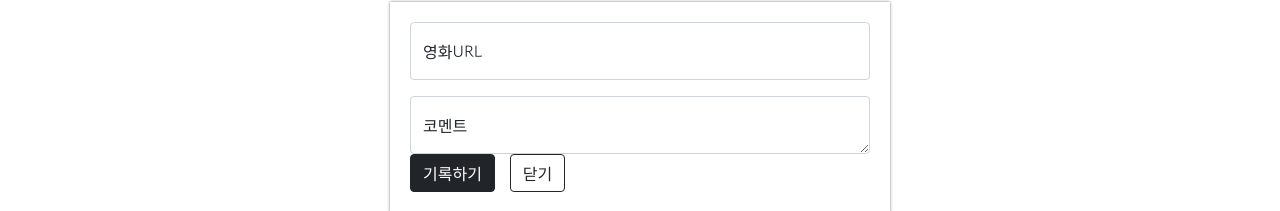
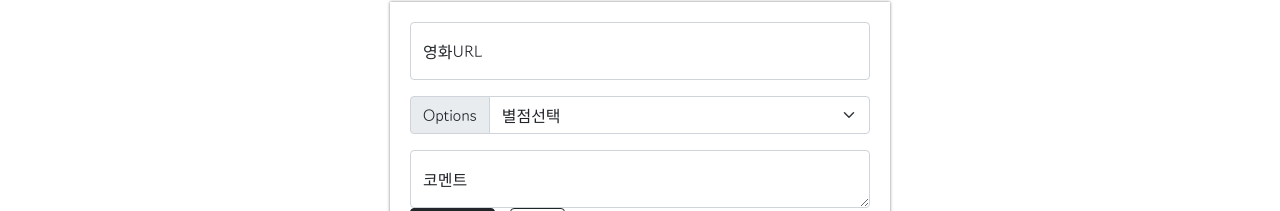
Before and after one commit to kimkyungock0915/mypage, a plain HTML site: page index.html in a window 1280 px wide. Shown: the part 268-479 px from the top of the page. Drawn offline with nearby package versions, Linux system fonts and the light colour scheme.

Commit message:
Update index.html

```diff
--- a/index.html
+++ b/index.html
@@ -121,6 +121,18 @@
             <label for="floatingInput">영화URL</label>
         </div>
 
+        <div class="input-group mb-3">
+            <label class="input-group-text" for="inputGroupSelect01">Options</label>
+            <select class="form-select" id="inputGroupSelect01">
+              <option selected>별점선택</option>
+              <option value="1">⭐</option>
+              <option value="2">⭐⭐</option>
+              <option value="3">⭐⭐⭐</option>
+              <option value="4">⭐⭐⭐⭐</option>
+              <option value="5">⭐⭐⭐⭐⭐</option>
+            </select>
+          </div>
+
         <div class="form-floating">
             <textarea class="form-control" placeholder="Leave a comment here" id="floatingTextarea"></textarea>
             <label for="floatingTextarea">코멘트</label>
```
